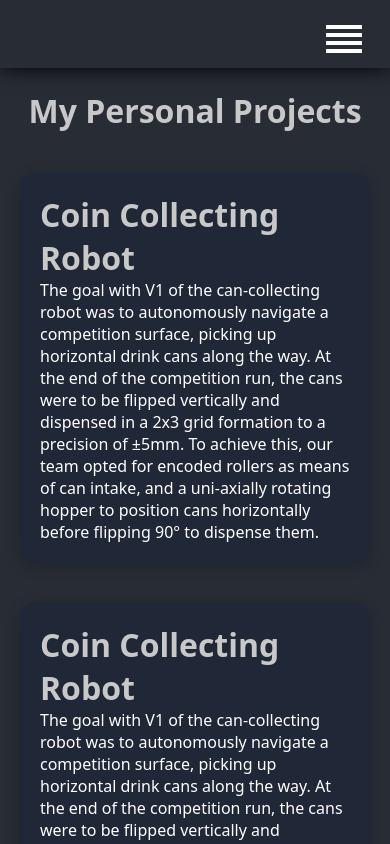
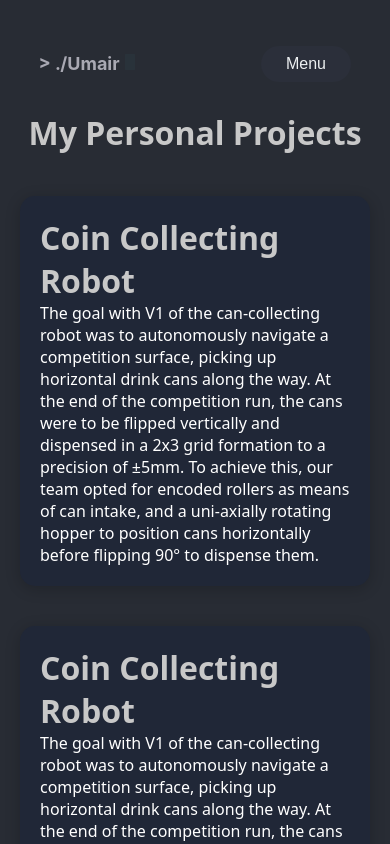
Before and after one commit to umazhar/umazhar.github.io, a React (Create React App) app: page /projects in a window 390 px wide. Shown: the top 844 px of the page. Built offline with nearby package versions, Linux system fonts and the light colour scheme.

Commit message:
updated nav bar to right align and added new mobile view

```diff
--- a/src/App.js
+++ b/src/App.js
@@ -9,18 +9,21 @@ import Footer from "./components/Footer";
 import ProjectDisplay from "./pages/ProjectDisplay";
 import { useCallback } from "react";
 import BucketList from "./pages/BucketList";
+import NavBar_new from "./components/Navbar_new";
+import Blog from "./pages/Blog"
 
 function App() {
   return (
     <div className="App">
       <Router>
-        <Navbar />
+        <NavBar_new />
         <Routes>
           <Route path="/" element={<Home />} />
           <Route path="/projects" element={<Projects />} />
           <Route path="/project/:id" element={<ProjectDisplay />} />
           <Route path="/experience" element={<Experience />} />
           <Route path="/bucketlist" element={<BucketList />} />
+          <Route path="/blog" element={<Blog />} />
         </Routes>
         <Footer />
       </Router>
--- a/src/components/Navbar.js
+++ b/src/components/Navbar.js
@@ -1,6 +1,6 @@
 import React, { useEffect, useState } from "react";
 import { Link, useLocation } from "react-router-dom";
-import "../styles/Navbar.css";
+import "../styles/Navbar_new.css";
 import ReorderIcon from "@material-ui/icons/Reorder";
 
 
@@ -27,9 +27,11 @@ function Navbar() {
         </button>
       </div>
       <div className="links">
-        <Link to="/"> Home </Link>
-        <Link to="/projects"> Projects </Link>
-        <Link to="/experience"> Experience </Link>
+        {/* <div className="logo__cursor"></div> */}
+        <Link to="/"> ./home </Link>
+        <Link to="/projects"> ./projects </Link>
+        <Link to="/blog"> ./blog </Link>
+        <div className="spacer"></div>
       </div>
     </div>
   );
--- /dev/null
+++ b/src/components/Navbar_new.js
@@ -0,0 +1,40 @@
+import React, { useState } from 'react';
+import "../styles/Navbar_new.css";
+import { Link, useLocation } from "react-router-dom";
+
+function Header() {
+  const [isActive, setIsActive] = useState(false);
+
+  const handleMenuClick = () => {
+    setIsActive(!isActive);
+  }
+
+  return (
+    <header id="landing_page_header">
+      {/* <a className="logo" href="/"><img src="assets/andrew.png" alt="logo" width="150px" /></a> */}
+      <a className = "umair_button">
+        > ./Umair
+        <div className="logo__cursor"></div>
+    </a>
+      <nav>
+        <ul className="nav__links">
+          <li><Link to="/"> ./home </Link></li>
+          <li><Link to="/projects"> ./projects </Link></li>
+          <li><a href="pages/blog.html">Blog</a></li>
+        </ul>
+      </nav>
+      <p className="menu cta" onClick={handleMenuClick}>Menu</p>
+
+      <div id="mobile__menu" className={`overlay ${isActive ? 'overlay--active' : ''}`}>
+        <a className="close" onClick={handleMenuClick}>&times;</a>
+        <div className="overlay__content">
+          <a href="pages/about.html">About</a>
+          <a href="pages/projects.html">Projects</a>
+          <a href="pages/blog.html">Blog</a>
+        </div>
+      </div>
+    </header>
+  );
+}
+
+export default Header;
--- /dev/null
+++ b/src/pages/Blog.js
@@ -0,0 +1,15 @@
+import React from 'react';
+import "../styles/BucketList.css";
+import "../components/GlobeMap";
+import GlobeMap from '../components/GlobeMap';
+
+
+function Blog() {
+  return (
+    <div>
+        test
+    </div>
+  );
+}
+
+export default Blog;
--- a/src/pages/Projects.js
+++ b/src/pages/Projects.js
@@ -1,7 +1,6 @@
 import React from "react";
 import ProjectItem from "../components/ProjectItem";
 import { ProjectList } from "../helpers/ProjectList";
-import "../styles/Box.css";
 import "../styles/Projects.css";
 
 function Projects() {
--- a/src/styles/Navbar.css
+++ b/src/styles/Navbar.css
@@ -2,9 +2,6 @@
   background: #282c34;
   width: 100%;
   height: 8vh;
-
-  box-shadow: 0px 0px 20px #000000;
-
 
 }
 
@@ -13,11 +10,16 @@
   height: 100%;
   display: flex;
   align-items: center;
-  justify-content: center;
+  justify-content: flex-end; /* Align items to the right */
   color: white;
-  font-family: 'Poppins', sans-serif;
-  font-weight: 100;
+  font-family: "Montserrat", sans-serif;
+  font-weight: 500;
 }
+
+.spacer {
+  flex: 0 0 120px;
+}
+
 
 .links a {
   text-decoration: none;
@@ -78,7 +80,7 @@
   text-align: center;
 }
 
-@media only screen and (max-width: 900px) {
+@media only screen and (max-width: 700px) {
   .navbar a {
     width: 70px;
   }
@@ -111,3 +113,41 @@
     flex-direction: row;
   }
 }
+
+
+.logo {
+  display: flex;
+  align-items: center;
+  flex: 0 0 auto;
+  text-decoration: none;
+  font-weight: bold; }
+  .logo img {
+    height: 44px; }
+  .logo__mark {
+    display: inline-flex;
+    align-items: center;
+    margin-right: 5px; }
+    .logo__mark .greater-icon {
+      width: 0.95rem;
+      height: 100%; }
+      .logo__mark .greater-icon path {
+        stroke: currentColor;
+        stroke-width: 8px; }
+  .logo__text {
+    font-size: 1.125rem; }
+  .logo__cursor {
+    display: inline-block;
+    width: 10px;
+    height: 1rem;
+    background: #fe5186;
+    margin-left: 5px;
+    border-radius: 1px;
+    animation: cursor 1s infinite; }
+
+@keyframes cursor {
+  0% {
+    opacity: 0; }
+  50% {
+    opacity: 1; }
+  100% {
+    opacity: 0; } }
--- /dev/null
+++ b/src/styles/Navbar_new.css
@@ -0,0 +1,238 @@
+/* * {
+    box-sizing: border-box;
+    margin: 0;
+    padding: 0;
+  } */
+
+header {
+  display: flex;
+  /* position: fixed; */
+  justify-content: flex-end;
+  align-items: center;
+  padding: 30px 10%;
+  background-color: rgba(8, 8, 8, 0.0);
+}
+
+#landing_page_header {
+  display: flex;
+  justify-content: flex-end;
+  align-items: center;
+  padding: 30px 10%;
+  position: absolute;
+  top: 0;
+  left: 0;
+  right: 0;
+  background-color: rgba(0, 0, 0, 0.0);
+    height: auto;
+}
+
+.logo {
+  margin-right: auto;
+}
+
+.nav__links {
+  list-style: none;
+  display: flex;
+}
+
+.nav__links a,
+.cta,
+.overlay__content a {
+  font-family: "Montserrat", sans-serif;
+  font-weight: 500;
+  color: #edf0f1;
+  text-decoration: none;
+}
+
+.nav__links li {
+  padding: 0px 20px;
+}
+
+.nav__links li a {
+  transition: all 0.3s ease 0s;
+}
+
+.nav__links li a:hover {
+  font-weight: normal;
+  color: rgba(255, 255, 255, 1);
+  text-shadow: 2px 2px 10px rgba(255, 255, 255, 0.5)
+}
+
+.cta {
+  margin-left: 20px;
+  padding: 9px 25px;
+  background-color: rgb(43, 47, 58);
+  border: none;
+  border-radius: 50px;
+  cursor: pointer;
+  transition: all 0.3s ease 0s;
+}
+
+.cta:hover {
+  background-color: rgba(43, 47, 58);
+}
+
+/* Mobile Nav */
+
+.menu {
+  display: none;
+}
+
+.overlay {
+  height: 100%;
+  width: 0;
+  position: fixed;
+  z-index: 1;
+  left: 0;
+  top: 0;
+  background-color: #24252a;
+  overflow-x: hidden;
+  transition: all 0.5s ease 0s;
+}
+
+.overlay--active {
+  width: 100%;
+}
+
+.overlay__content {
+  display: flex;
+  height: 100%;
+  flex-direction: column;
+  align-items: center;
+  justify-content: center;
+}
+
+.overlay a {
+  padding: 15px;
+  font-size: 36px;
+  display: block;
+  transition: all 0.3s ease 0s;
+}
+
+.overlay a:hover,
+.overlay a:focus {
+  color: rgba(255, 255, 255, 1);
+  box-shadow: 0 5px 15px rgba(145, 92, 182, .4)
+}
+.overlay .close {
+  position: absolute;
+  top: 20px;
+  right: 45px;
+  font-size: 60px;
+  color: #edf0f1;
+  cursor: pointer;
+}
+
+@media screen and (max-height: 450px) {
+  .overlay a {
+    font-size: 20px;
+  }
+  .overlay .close {
+    font-size: 40px;
+    top: 15px;
+    right: 35px;
+  }
+}
+
+@media only screen and (max-width: 800px) {
+  .nav__links,
+  .cta {
+    display: none;
+  }
+  .menu {
+    display: initial;
+  }
+}
+
+html {
+	scroll-behavior: smooth;
+}
+
+
+
+
+#transition_bottom {
+  position: absolute;
+  top: 90vh;
+  left: 0;
+  height: 10vh;
+  width: 100vw;
+  color: rgba(0, 0, 0, 0.0);
+  background-image: linear-gradient(to bottom, rgba(255,0,0,0), rgba(8,8,8,1));
+}
+
+
+::-webkit-scrollbar {
+  width: 8px;
+  border-radius: 10px;
+}
+
+/* Track */
+::-webkit-scrollbar-track {
+  background: rgba(8, 8, 8, 0.0);
+  border-radius: 10px;
+}
+
+/* Handle */
+::-webkit-scrollbar-thumb {
+  background: rgb(50, 50, 100, 0.3);
+  border-radius: 10px;
+}
+
+/* Handle on hover */
+::-webkit-scrollbar-thumb:hover {
+  background: rgba(8, 8, 8, 0.0);
+}
+
+.about a:link {
+  color: rgb(120,120,255);
+  text-decoration: none;
+}
+
+/* visited link */
+.about a:visited {
+  color: rgb(120,120,255);
+  text-decoration: none;
+}
+
+/* mouse over link */
+.about a:hover {
+  color: rgb(120,120,255);
+  text-decoration: none;
+}
+
+/* selected link */
+.about a:active {
+  color: rgb(120,120,255);
+  text-decoration: none;
+}
+
+.umair_button {
+    margin-right: auto;
+    /* color: #edf0f1; */
+    font-weight: bold;
+    color: #a9a9b3;
+    font-family: 'Inter', -apple-system, BlinkMacSystemFont, "Roboto", "Segoe UI", Helvetica, Arial, sans-serif;
+    font-feature-settings: "liga", "tnum", "case", "calt", "zero", "ss01", "locl";
+    line-height: 1.54;
+    font-size: 1.125rem;
+}
+
+.logo__cursor {
+    display: inline-block;
+    width: 10px;
+    height: 1rem;
+    background: #4cb6c2;
+    margin-left: 5px;
+    border-radius: 1px;
+    animation: cursor 1.2s infinite;
+
+}
+
+@keyframes cursor {
+    0% {
+      opacity: 0; }
+    50% {
+      opacity: 1; }
+    100% {
+      opacity: 0; } }
--- a/src/styles/Projects.css
+++ b/src/styles/Projects.css
@@ -6,6 +6,7 @@
   justify-content: center;
   align-items: center;
   flex-direction: column;
+  padding-top: 90px;
 }
 
 
```
Also changed, not shown: src/styles/Box.css (deleted).
